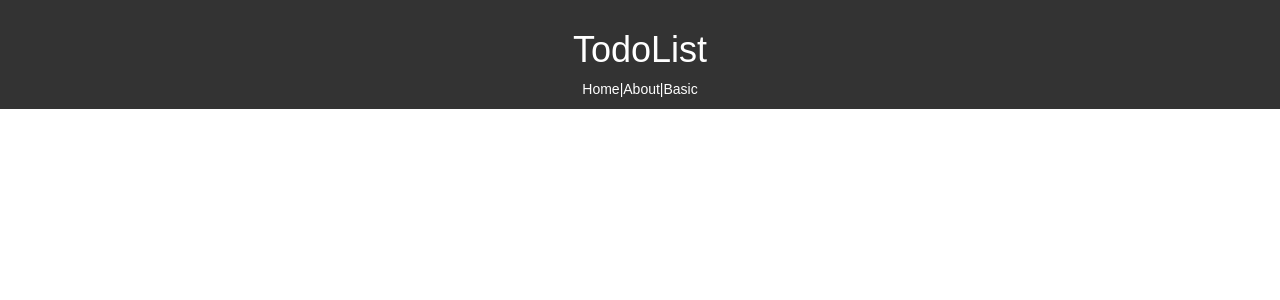
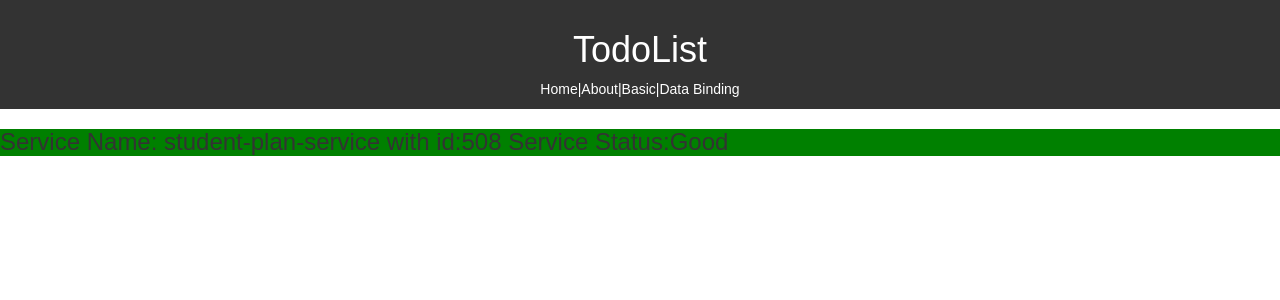
Before and after one commit to shiva508/studet-pool-plan-ui, an Angular app: page /databibding in a window 1280 px wide. Before the commit this address led to /. Shown: the top 300 px of the page. Built offline with nearby package versions, Linux system fonts and the light colour scheme.

Commit message:
String interpolation

```diff
--- a/src/app/app-routing.module.ts
+++ b/src/app/app-routing.module.ts
@@ -3,10 +3,13 @@ import { RouterModule, Routes } from '@angular/router';
 import { ToDosComponent } from './components/to-dos/to-dos.component';
 import { AboutusComponent } from './components/pages/aboutus/aboutus.component';
 import { BasicComponent } from './components/practice/basic/basic.component';
+import { DatabingdingComponent } from './components/databingding/databingding.component';
+
 const routes: Routes = [
   { path: '', component: ToDosComponent },
   { path: 'about', component: AboutusComponent },
-  { path: 'basic', component: BasicComponent }
+  { path: 'basic', component: BasicComponent },
+  { path: 'databibding', component: DatabingdingComponent }
 ];
 
 @NgModule({
--- a/src/app/app.module.ts
+++ b/src/app/app.module.ts
@@ -14,6 +14,8 @@ import { AboutusComponent } from './components/pages/aboutus/aboutus.component';
 import { BasicComponent } from './components/practice/basic/basic.component';
 import { ComponentSelectorComponent } from './components/component-selector/component-selector.component';
 import { BasicparciceComponent } from './components/practice/basicparcice/basicparcice.component';
+import { DatabingdingComponent } from './components/databingding/databingding.component';
+import { StringinterpolationComponent } from './components/databingding/stringinterpolation/stringinterpolation.component';
 
 @NgModule({
   declarations: [
@@ -27,7 +29,9 @@ import { BasicparciceComponent } from './components/practice/basicparcice/basicp
     AboutusComponent,
     BasicComponent,
     ComponentSelectorComponent,
-    BasicparciceComponent
+    BasicparciceComponent,
+    DatabingdingComponent,
+    StringinterpolationComponent
   ],
   imports: [
     BrowserModule,
--- /dev/null
+++ b/src/app/components/databingding/databingding.component.html
@@ -0,0 +1 @@
+<app-stringinterpolation></app-stringinterpolation>
--- /dev/null
+++ b/src/app/components/databingding/databingding.component.ts
@@ -0,0 +1,15 @@
+import { Component, OnInit } from '@angular/core';
+
+@Component({
+  selector: 'app-databingding',
+  templateUrl: './databingding.component.html',
+  styleUrls: ['./databingding.component.css']
+})
+export class DatabingdingComponent implements OnInit {
+
+  constructor() { }
+
+  ngOnInit(): void {
+  }
+
+}
--- /dev/null
+++ b/src/app/components/databingding/stringinterpolation/stringinterpolation.component.css
@@ -0,0 +1,4 @@
+h3 {
+    background-color: green;
+    text-shadow: indianred;
+}
--- /dev/null
+++ b/src/app/components/databingding/stringinterpolation/stringinterpolation.component.html
@@ -0,0 +1,5 @@
+<div class="row">
+    <div class="col-xs-12">
+        <h3>Service Name: {{serviceName}} with id:{{serviceId}} Service Status:{{serviceStatusFunction()}} </h3>
+    </div>
+</div>
--- /dev/null
+++ b/src/app/components/databingding/stringinterpolation/stringinterpolation.component.ts
@@ -0,0 +1,22 @@
+import { Component, OnInit } from '@angular/core';
+
+@Component({
+  selector: 'app-stringinterpolation',
+  templateUrl: './stringinterpolation.component.html',
+  styleUrls: ['./stringinterpolation.component.css']
+})
+export class StringinterpolationComponent implements OnInit {
+
+  serviceId: number = 508;
+  serviceName: string = 'student-plan-service';
+  serviceStatus: string = '';
+  constructor() { }
+
+  ngOnInit(): void {
+  }
+  serviceStatusFunction() {
+    this.serviceStatus='Good'
+    return this.serviceStatus;
+  }
+
+}
--- a/src/app/components/layout/header/header.component.html
+++ b/src/app/components/layout/header/header.component.html
@@ -1,7 +1,7 @@
 <header class="header">
     <h1>TodoList</h1>
     <nav>
-    <a routerLink="">Home</a>|<a routerLink="about">About</a>|<a routerLink="basic">Basic</a>
+    <a routerLink="">Home</a>|<a routerLink="about">About</a>|<a routerLink="basic">Basic</a>|<a routerLink="databibding">Data Binding</a>
 
     </nav>
 </header>
```
Also changed, not shown: src/app/components/databingding/databingding.component.css (added), 2 other files (tests, documents, lock files or other folders).
